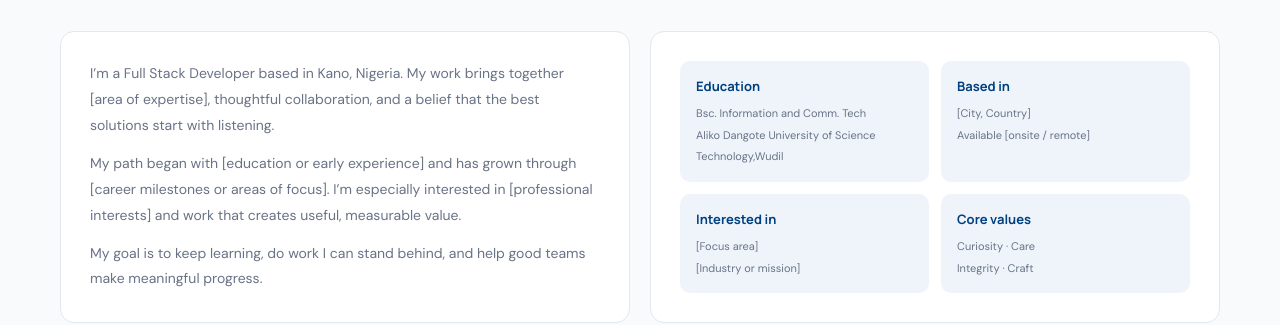
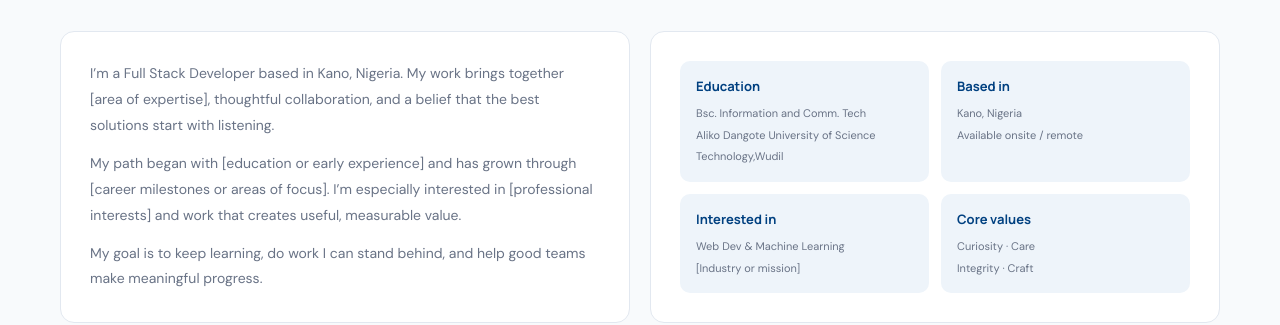
Before and after one commit to Aliyu1727/project, a plain HTML site: page index.html in a window 1280 px wide. Shown: the part 932-1257 px from the top of the page. Drawn offline with Linux system fonts and the light colour scheme.

Commit message:
changed personal details

```diff
--- a/index.html
+++ b/index.html
@@ -107,11 +107,11 @@
                     </div>
                     <div class="fact">
                       <b>Based in</b>
-                      <span>[City, Country]<br>Available [onsite / remote]</span>
+                      <span>Kano, Nigeria<br>Available onsite / remote</span>
                     </div>
                     <div class="fact">
                       <b>Interested in</b>
-                      <span>[Focus area]<br>[Industry or mission]</span>
+                      <span>Web Dev & Machine Learning<br>[Industry or mission]</span>
                     </div>
                     <div class="fact">
                       <b>Core values</b>
```
